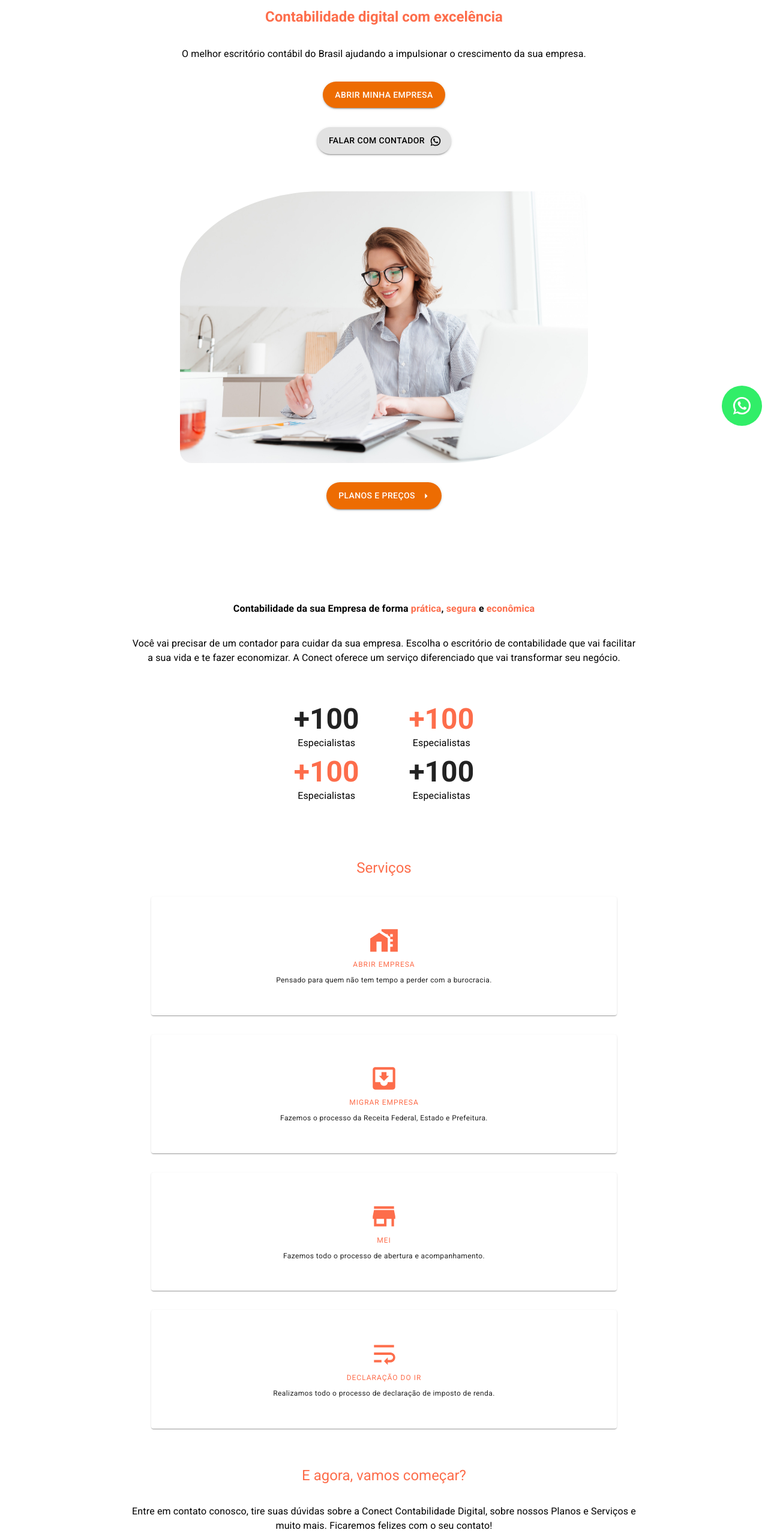
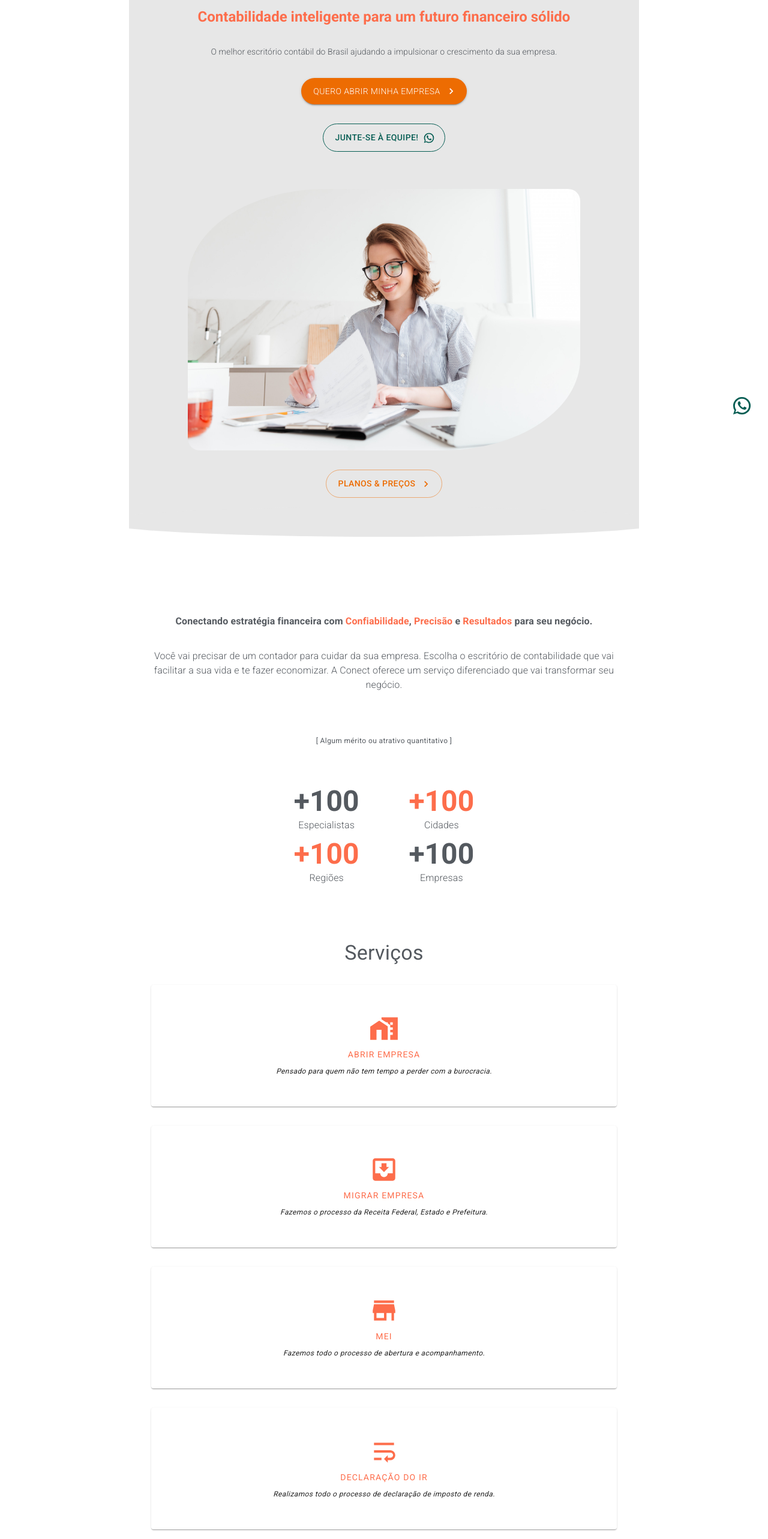
Before and after one commit to Mateusr337/cont, a React (Vite) app: page / in a window 1280 px wide. Shown: the part 80-2646 px from the top of the page at 60% size. Built offline with nearby package versions, Linux system fonts and the light colour scheme.

Commit message:
feat: improve styles and add footer

```diff
--- a/src/_globals/theme.ts
+++ b/src/_globals/theme.ts
@@ -2,9 +2,11 @@ export enum AppTheme {
 	primary = '#FD6D4B',
 	secoundary = '',
 	background = '#E7E7E7',
-	text = '#222222',
+	text = '#54595F',
 }
 
 export enum AppColors {
-	wpp = '#31EE68',
+	// wpp = '#31EE68',
+	// wpp = '#25D366',
+	wpp = '#075E54',
 }
--- a/src/app.tsx
+++ b/src/app.tsx
@@ -1,12 +1,12 @@
 import {
-	ArrowRightSharp,
 	HomeWork,
+	KeyboardArrowRightOutlined,
 	MoveToInbox,
 	StoreMallDirectory,
 	WhatsApp,
 	WrapText,
 } from '@material-ui/icons';
-import { Button, Paper, Stack, SxProps, Typography } from '@mui/material';
+import { Box, Button, Paper, Stack, SxProps, Typography } from '@mui/material';
 import './_globals';
 import { AppColors, AppTheme } from './_globals';
 import image from './assets/01.jpg';
@@ -32,13 +32,14 @@ const wppBtnStyle: SxProps = {
 	display: 'flex',
 	placeItems: 'center',
 	padding: 2,
-	position: 'absolute',
+	position: 'fixed',
 	right: 10,
 	bottom: 10,
-	background: AppColors.wpp,
+	color: AppColors.wpp,
+	background: 'none',
 	borderRadius: '50%',
 	zIndex: 10,
-	color: '#fff',
+	// color: '#fff',
 };
 
 export default function AppComponent() {
@@ -47,36 +48,60 @@ export default function AppComponent() {
 	// const handleCount = () => setCount(count + 1);
 
 	return (
+		<>
 			<Stack
 				direction="column"
 				alignItems="center"
 				gap={4}
 				maxWidth="100%"
 				textAlign="center"
+				overflow="hidden"
 			>
-			{/* header page */}
+				{/* HEADER */}
 				<>
+					<Box sx={{ position: 'relative', marginBottom: 10 }}>
+						<Stack
+							direction="column"
+							alignItems="center"
+							gap={4}
+							maxWidth="100%"
+							textAlign="center"
+							padding={5}
+							paddingInline={2}
+							margin={0}
+							sx={{ background: AppTheme.background }}
+						>
 							<Typography variant="caption">[ Logo ou nome da empresa ]</Typography>
 
 							<Typography variant="h5" fontWeight={700} color={AppTheme.primary}>
-					Contabilidade digital com excelência
+								Contabilidade inteligente para um futuro financeiro sólido
 							</Typography>
 
-				<Typography variant="subtitle1">
-					O melhor escritório contábil do Brasil ajudando a impulsionar o crescimento da
-					sua empresa.
+							<Typography variant="subtitle2" fontWeight={100}>
+								O melhor escritório contábil do Brasil ajudando a impulsionar o
+								crescimento da sua empresa.
 							</Typography>
 
-				<Button variant="contained" color="warning" sx={btnStyles}>
-					Abrir minha empresa
+							<Button
+								variant="contained"
+								color="warning"
+								sx={{ ...btnStyles, fontWeight: 100 }}
+								endIcon={<KeyboardArrowRightOutlined />}
+							>
+								Quero abrir minha empresa
 							</Button>
 
 							<Button
-					variant="contained"
-					sx={{ ...btnStyles, background: '#e2e2e2', color: '#000' }}
+								variant="outlined"
+								sx={{
+									...btnStyles,
+									// background: '#e2e2e2',
+									color: AppColors.wpp,
+									border: `${AppColors.wpp} 1px solid !important`,
+								}}
 								endIcon={<WhatsApp />}
 							>
-					Falar com contador
+								Junte-se à equipe!
 							</Button>
 
 							<img
@@ -89,29 +114,64 @@ export default function AppComponent() {
 							></img>
 
 							<Button
-					variant="contained"
+								variant="outlined"
 								color="warning"
-					sx={{ ...btnStyles, marginBottom: 15 }}
-					endIcon={<ArrowRightSharp />}
+								sx={{ ...btnStyles }}
+								endIcon={<KeyboardArrowRightOutlined />}
 							>
-					planos e preços
+								planos & preços
 							</Button>
-
+						</Stack>
+						{/* RADIUS HEADER DESIGN */}
+						<Box
+							sx={{
+								// width: '150%',
+								alignSelf: 'center',
+								height: 50,
+								borderRadius: '100%',
+								background: AppTheme.background,
+								position: 'absolute',
+								bottom: '-25px',
+								right: '-50px',
+								left: '-50px',
+							}}
+						/>
+					</Box>
+				</>
+				{/* messages */}
+				<>
+					<Stack
+						direction="column"
+						alignItems="center"
+						gap={4}
+						maxWidth="100%"
+						textAlign="center"
+						padding={5}
+						paddingInline={2}
+						margin={0}
+					>
 						<Typography variant="subtitle1" fontWeight={700}>
-					Contabilidade da sua Empresa de forma
-					<span style={{ color: AppTheme.primary }}> prática</span>,
-					<span style={{ color: AppTheme.primary }}> segura</span> e
-					<span style={{ color: AppTheme.primary }}> econômica</span>
+							Conectando estratégia financeira com
+							<span style={{ color: AppTheme.primary }}> Confiabilidade</span>,
+							<span style={{ color: AppTheme.primary }}> Precisão</span> e
+							<span style={{ color: AppTheme.primary }}> Resultados </span>
+							para seu negócio.
 						</Typography>
 
-				<Typography variant="body1">
+						<Typography variant="body1" fontWeight={100}>
 							Você vai precisar de um contador para cuidar da sua empresa. Escolha o
-					escritório de contabilidade que vai facilitar a sua vida e te fazer economizar.
-					A Conect oferece um serviço diferenciado que vai transformar seu negócio.
+							escritório de contabilidade que vai facilitar a sua vida e te fazer
+							economizar. A Conect oferece um serviço diferenciado que vai transformar seu
+							negócio.
 						</Typography>
+					</Stack>
 				</>
 				{/* painel */}
 				<>
+					<Typography variant="caption">
+						[ Algum mérito ou atrativo quantitativo ]
+					</Typography>
+
 					<Stack
 						sx={{ flexWrap: 'wrap', margin: '30px 0' }}
 						direction="row"
@@ -122,25 +182,36 @@ export default function AppComponent() {
 							<Typography variant="h3" fontWeight={700} color={AppTheme.text}>
 								+100
 							</Typography>
-						<Typography variant="body1">Especialistas</Typography>
+							<Typography variant="body1" fontWeight={100}>
+								Especialistas
+							</Typography>
 						</Stack>
+
 						<Stack direction="column" textAlign="center" width="40%">
 							<Typography variant="h3" fontWeight={700} color={AppTheme.primary}>
 								+100
 							</Typography>
-						<Typography variant="body1">Especialistas</Typography>
+							<Typography variant="body1" fontWeight={100}>
+								Cidades
+							</Typography>
 						</Stack>
+
 						<Stack direction="column" textAlign="center" width="40%">
 							<Typography variant="h3" fontWeight={700} color={AppTheme.primary}>
 								+100
 							</Typography>
-						<Typography variant="body1">Especialistas</Typography>
+							<Typography variant="body1" fontWeight={100}>
+								Regiões
+							</Typography>
 						</Stack>
+
 						<Stack direction="column" textAlign="center" width="40%">
 							<Typography variant="h3" fontWeight={700} color={AppTheme.text}>
 								+100
 							</Typography>
-						<Typography variant="body1">Especialistas</Typography>
+							<Typography variant="body1" fontWeight={100}>
+								Empresas
+							</Typography>
 						</Stack>
 					</Stack>
 				</>
@@ -150,8 +221,8 @@ export default function AppComponent() {
 						style={{
 							marginTop: 30,
 						}}
-					color={AppTheme.primary}
-					variant="h5"
+						color={AppTheme.text}
+						variant="h4"
 					>
 						Serviços
 					</Typography>
@@ -160,11 +231,11 @@ export default function AppComponent() {
 						<Stack direction="column" sx={{ placeItems: 'center' }}>
 							<HomeWork style={{ ...iconStyle }} />
 
-						<Typography color={AppTheme.primary} variant="overline">
+							<Typography color={AppTheme.primary} variant="overline" fontSize={14}>
 								Abrir empresa
 							</Typography>
 
-						<Typography variant="caption">
+							<Typography variant="caption" fontStyle={'italic'}>
 								Pensado para quem não tem tempo a perder com a burocracia.
 							</Typography>
 						</Stack>
@@ -174,11 +245,11 @@ export default function AppComponent() {
 						<Stack direction="column" sx={{ placeItems: 'center' }}>
 							<MoveToInbox style={{ ...iconStyle }} />
 
-						<Typography color={AppTheme.primary} variant="overline">
+							<Typography color={AppTheme.primary} variant="overline" fontSize={14}>
 								Migrar empresa
 							</Typography>
 
-						<Typography variant="caption">
+							<Typography variant="caption" fontStyle={'italic'}>
 								Fazemos o processo da Receita Federal, Estado e Prefeitura.
 							</Typography>
 						</Stack>
@@ -188,11 +259,11 @@ export default function AppComponent() {
 						<Stack direction="column" sx={{ placeItems: 'center' }}>
 							<StoreMallDirectory style={{ ...iconStyle }} />
 
-						<Typography color={AppTheme.primary} variant="overline">
+							<Typography color={AppTheme.primary} variant="overline" fontSize={14}>
 								MEI
 							</Typography>
 
-						<Typography variant="caption">
+							<Typography variant="caption" fontStyle={'italic'}>
 								Fazemos todo o processo de abertura e acompanhamento.
 							</Typography>
 						</Stack>
@@ -202,11 +273,11 @@ export default function AppComponent() {
 						<Stack direction="column" sx={{ placeItems: 'center' }}>
 							<WrapText style={{ ...iconStyle }} />
 
-						<Typography color={AppTheme.primary} variant="overline">
+							<Typography color={AppTheme.primary} variant="overline" fontSize={14}>
 								Declaração do IR
 							</Typography>
 
-						<Typography variant="caption">
+							<Typography variant="caption" fontStyle={'italic'}>
 								Realizamos todo o processo de declaração de imposto de renda.
 							</Typography>
 						</Stack>
@@ -214,27 +285,21 @@ export default function AppComponent() {
 				</>
 				{/* finaly */}
 				<>
-				<Typography
-					style={{
-						marginTop: 30,
-					}}
-					color={AppTheme.primary}
-					variant="h5"
-				>
-					E agora, vamos começar?
+					<Typography style={{ marginTop: 30 }} color={AppTheme.text} variant="h5">
+						Venha trabalhar conosco!
 					</Typography>
 
-				<Typography variant="body1">
-					Entre em contato conosco, tire suas dúvidas sobre a Conect Contabilidade
-					Digital, sobre nossos Planos e Serviços e muito mais. Ficaremos felizes com o
-					seu contato!{' '}
+					<Typography variant="body1" fontWeight={100} paddingInline={2}>
+						Entre em contato para descobrir oportunidades na nossa equipe. Estamos
+						ansiosos para responder suas perguntas e discutir como você pode contribuir
+						conosco. Esperamos por você!
 					</Typography>
 
 					<Button
 						color="warning"
-					sx={{ ...btnStyles, marginTop: 10 }}
+						sx={{ ...btnStyles }}
 						variant="outlined"
-					endIcon={<ArrowRightSharp />}
+						endIcon={<KeyboardArrowRightOutlined />}
 					>
 						ver planos e preços
 					</Button>
@@ -243,17 +308,32 @@ export default function AppComponent() {
 						color="warning"
 						sx={{ ...btnStyles }}
 						variant="text"
-					endIcon={<ArrowRightSharp />}
+						endIcon={<KeyboardArrowRightOutlined />}
 					>
 						já tenho empresa
 					</Button>
 				</>
-			{/* footer */}
-			<></>
+
+				{/* FOOTER */}
+				<Box
+					sx={{
+						width: '100%',
+						padding: '1.5em 0',
+						background: AppTheme.background,
+					}}
+				>
+					<Typography variant="overline">2024 [ NOME DA EMPRESA ] </Typography>
+
+					<Typography variant="caption">Todos os direitos reservados</Typography>
+					<br />
+					<Typography variant="caption">Desenvolvido por M.C. Rossetto</Typography>
+				</Box>
+			</Stack>
+
 			{/* whats app btn */}
 			<Button sx={{ ...wppBtnStyle }} variant="text">
 				<WhatsApp fontSize="large" />
 			</Button>
-		</Stack>
+		</>
 	);
 }
--- a/src/css/app.css
+++ b/src/css/app.css
@@ -1,7 +1,13 @@
 #root {
   max-width: 850px;
   margin: 0 auto;
-  padding: 2rem;
+  /* padding: 0 2rem; */
+  padding: 0;
   /* text-align: center; */
   justify-content: center;
+  color: #54595F
 }
+
+* {
+  margin: 0;
+}
```
Also changed, not shown: package.json (line endings or trailing spaces), 1 other file (tests, documents, lock files or other folders). Lines whose indentation alone changed are shown as unchanged.
